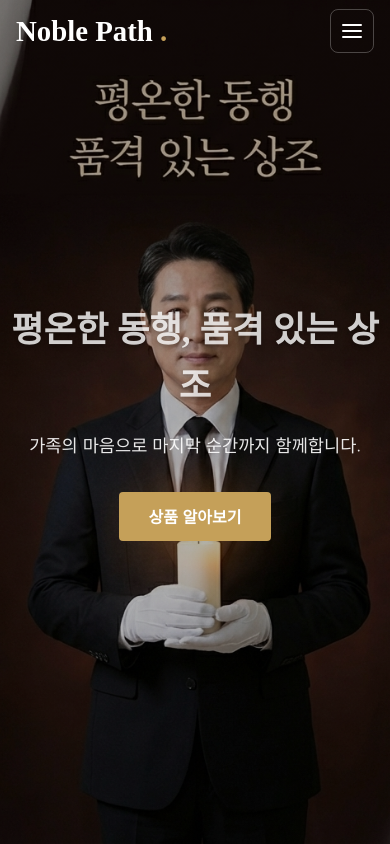
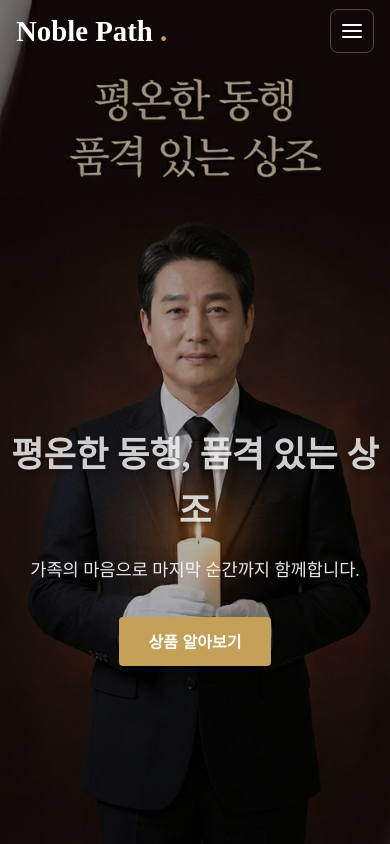
Before and after one commit to aucus/sangjo, a website built with Vite: page index.html in a window 390 px wide. Shown: the top 844 px of the page. Built offline with nearby package versions, Linux system fonts and the light colour scheme.

Commit message:
Adjust hero text position and font on mobile

```diff
--- a/style.css
+++ b/style.css
@@ -201,6 +201,7 @@ nav {
 .hero-content p {
   font-size: 1.5rem;
   font-weight: 300;
+  font-family: var(--font-serif);
   opacity: 0.9;
   margin-bottom: var(--spacing-lg);
 }
@@ -329,6 +330,7 @@ footer {
   }
 
   .hero-content h1 {
+    margin-top: 250px;
     font-size: 2.2rem;
   }
 
```
